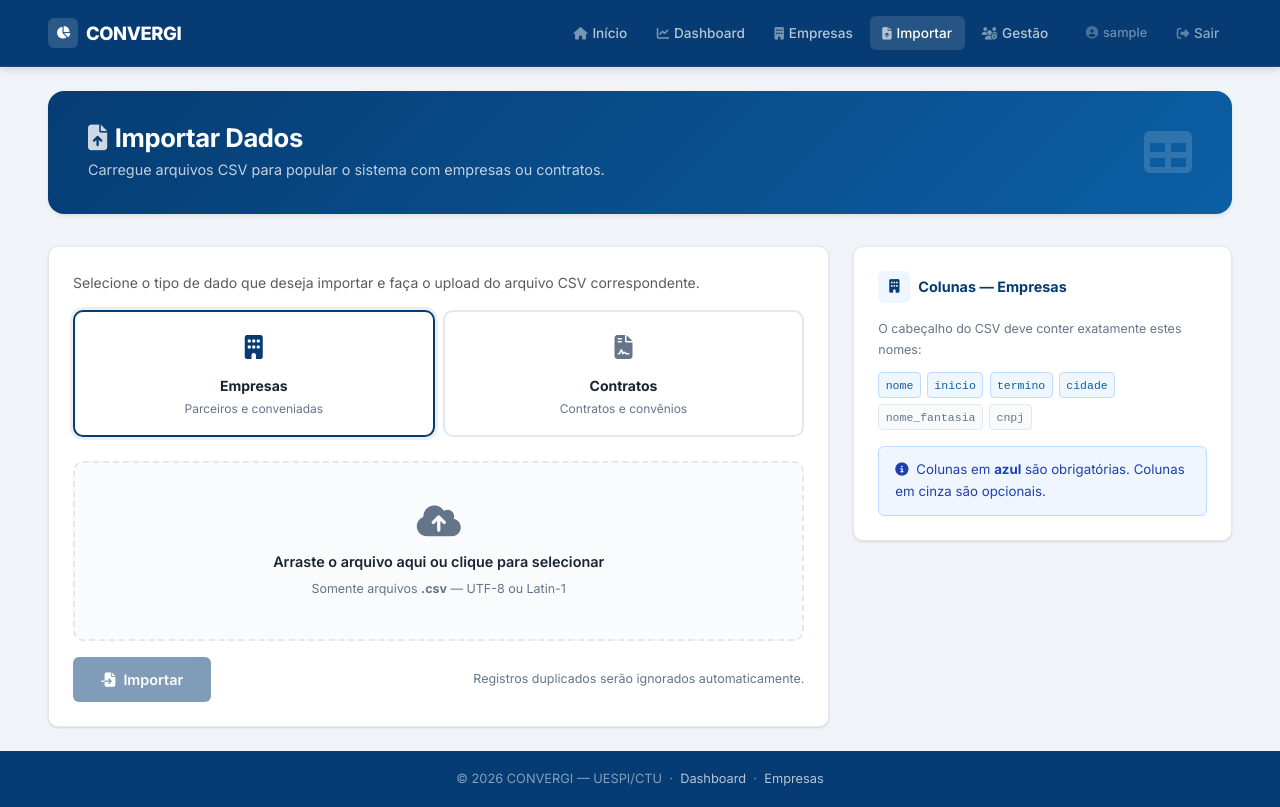
After one commit to IsaacRaffs/CONVERGI, a Django app: page /importar/ in a window 1280 px wide. The commit adds this page. Run offline with Django 5.2, Linux system fonts and the light colour scheme; the visitor is signed in with stand-in values (Sample User, id 1).

Commit message:
feat: implementacao de importacao de dados via CSV com pandas

```diff
--- a/convergi_config/urls.py
+++ b/convergi_config/urls.py
@@ -1,6 +1,6 @@
 from django.contrib import admin
 from django.urls import path, include
-from core.views import listar_empresas, SearchView, Dashboard, home
+from core.views import listar_empresas, SearchView, Dashboard, home, importar_csv
 from user import views as user_view
 from django.conf import settings
 from django.conf.urls.static import static
@@ -13,6 +13,7 @@ urlpatterns = [
     path('empresas/', listar_empresas, name='empresas'),
     path('results/', SearchView.as_view(), name='search'),
 
+    path('importar/', importar_csv, name='importar'),
     path('register/', user_view.register, name='register'),
     path('', include('user.urls')),
 ] + static(settings.MEDIA_URL, document_root=settings.MEDIA_ROOT)
--- a/core/templates/core/base.html
+++ b/core/templates/core/base.html
@@ -366,6 +366,14 @@
                         <i class="fa-solid fa-building"></i>Empresas
                     </a>
                 </li>
+                {% if user.is_authenticated %}
+                <li class="nav-item">
+                    <a class="nav-link {% if request.resolver_match.url_name == 'importar' %}active{% endif %}"
+                       href="{% url 'importar' %}">
+                        <i class="fa-solid fa-file-arrow-up"></i>Importar
+                    </a>
+                </li>
+                {% endif %}
 
                 {% if user.is_authenticated %}
                 {% if user.is_staff %}
--- /dev/null
+++ b/core/templates/core/importar.html
@@ -0,0 +1,425 @@
+{% extends "core/base.html" %}
+{% load static %}
+
+{% block title %}CONVERGI — Importar Dados{% endblock %}
+
+{% block extra_styles %}
+.page-header {
+    background: linear-gradient(135deg, var(--c-primary) 0%, var(--c-secondary) 100%);
+    border-radius: var(--r-lg);
+    padding: 2rem 2.5rem;
+    color: #fff;
+    margin-bottom: 2rem;
+}
+.page-header h1 { color: #fff; font-size: 1.6rem; margin: 0; letter-spacing: -.4px; }
+.page-header p  { opacity: .75; margin: .3rem 0 0; font-size: .9rem; }
+
+/* Abas */
+.import-tabs {
+    display: flex;
+    gap: .5rem;
+    margin-bottom: 1.5rem;
+}
+.import-tab {
+    flex: 1;
+    padding: 1rem 1.25rem;
+    border-radius: var(--r-md);
+    border: 2px solid var(--c-border);
+    background: var(--c-surface);
+    cursor: pointer;
+    transition: border-color .15s, box-shadow .15s;
+    text-align: center;
+    user-select: none;
+}
+.import-tab:hover { border-color: var(--c-accent); }
+.import-tab.active {
+    border-color: var(--c-primary);
+    box-shadow: 0 0 0 3px rgba(6,60,115,.08);
+}
+.import-tab .tab-icon {
+    font-size: 1.5rem;
+    margin-bottom: .4rem;
+    color: var(--c-muted);
+    display: block;
+    transition: color .15s;
+}
+.import-tab.active .tab-icon { color: var(--c-primary); }
+.import-tab .tab-label {
+    font-size: .875rem;
+    font-weight: 700;
+    color: var(--c-text);
+    display: block;
+}
+.import-tab .tab-desc {
+    font-size: .75rem;
+    color: var(--c-muted);
+    display: block;
+    margin-top: .1rem;
+}
+
+/* Área de upload */
+.drop-zone {
+    border: 2px dashed var(--c-border);
+    border-radius: var(--r-md);
+    padding: 2.5rem 2rem;
+    text-align: center;
+    cursor: pointer;
+    transition: border-color .15s, background .15s;
+    background: #FAFBFC;
+    position: relative;
+}
+.drop-zone:hover, .drop-zone.dragover {
+    border-color: var(--c-accent);
+    background: #EFF6FF;
+}
+.drop-zone input[type="file"] {
+    position: absolute;
+    inset: 0;
+    opacity: 0;
+    cursor: pointer;
+    width: 100%;
+    height: 100%;
+}
+.drop-icon {
+    font-size: 2.2rem;
+    color: var(--c-muted);
+    margin-bottom: .75rem;
+    display: block;
+    transition: color .15s;
+}
+.drop-zone:hover .drop-icon { color: var(--c-accent); }
+.drop-filename {
+    font-size: .85rem;
+    font-weight: 600;
+    color: var(--c-primary);
+    margin-top: .5rem;
+    display: none;
+}
+
+/* Colunas esperadas */
+.col-tags {
+    display: flex;
+    flex-wrap: wrap;
+    gap: .4rem;
+    margin-top: .75rem;
+}
+.col-tag {
+    font-family: 'Courier New', monospace;
+    font-size: .72rem;
+    background: #EFF6FF;
+    color: var(--c-secondary);
+    border: 1px solid #BFDBFE;
+    border-radius: 4px;
+    padding: .2em .55em;
+}
+.col-tag.obrigatorio { background: #EFF6FF; }
+.col-tag.opcional    { background: #F8FAFC; color: var(--c-muted); border-color: var(--c-border); }
+
+/* Resultado */
+.result-card {
+    border-radius: var(--r-md);
+    padding: 1.5rem;
+    margin-top: 1.5rem;
+}
+.result-success { background: #D1FAE5; border: 1px solid #A7F3D0; }
+.result-warning { background: #FFF7ED; border: 1px solid #FED7AA; }
+
+.result-stat {
+    display: flex;
+    align-items: center;
+    gap: .75rem;
+    margin-bottom: .6rem;
+}
+.result-stat .stat-icon {
+    width: 32px; height: 32px;
+    border-radius: var(--r-sm);
+    display: flex; align-items: center; justify-content: center;
+    font-size: .9rem;
+    flex-shrink: 0;
+}
+.stat-ok   { background: #D1FAE5; color: #065F46; }
+.stat-skip { background: #FEF3C7; color: #92400E; }
+.stat-err  { background: #FEE2E2; color: #991B1B; }
+
+.error-list {
+    background: #FEE2E2;
+    border: 1px solid #FECACA;
+    border-radius: var(--r-sm);
+    padding: .75rem 1rem;
+    margin-top: .75rem;
+    max-height: 180px;
+    overflow-y: auto;
+}
+.error-list li {
+    font-size: .78rem;
+    color: #7F1D1D;
+    font-family: 'Courier New', monospace;
+    margin-bottom: .2rem;
+}
+
+.btn-import {
+    background: var(--c-primary);
+    color: #fff;
+    border: none;
+    border-radius: var(--r-sm);
+    font-family: var(--font);
+    font-size: .9rem;
+    font-weight: 600;
+    padding: .65rem 1.75rem;
+    cursor: pointer;
+    transition: background .15s, box-shadow .15s;
+}
+.btn-import:hover {
+    background: var(--c-secondary);
+    box-shadow: 0 4px 12px rgba(6,60,115,.25);
+}
+.btn-import:disabled {
+    opacity: .5;
+    cursor: not-allowed;
+}
+
+.info-box {
+    background: #EFF6FF;
+    border: 1px solid #BFDBFE;
+    border-radius: var(--r-sm);
+    padding: .75rem 1rem;
+    font-size: .83rem;
+    color: #1E40AF;
+}
+{% endblock %}
+
+{% block content %}
+<div class="container-fluid px-4 px-lg-5 py-4">
+
+    <!-- Header -->
+    <div class="page-header shadow-sm">
+        <div class="d-flex align-items-center justify-content-between">
+            <div>
+                <h1><i class="fa-solid fa-file-arrow-up me-2" style="opacity:.8"></i>Importar Dados</h1>
+                <p>Carregue arquivos CSV para popular o sistema com empresas ou contratos.</p>
+            </div>
+            <div class="d-none d-md-block text-end">
+                <i class="fa-solid fa-table" style="font-size:3rem;opacity:.15;color:#fff"></i>
+            </div>
+        </div>
+    </div>
+
+    <!-- Mensagens flash -->
+    {% for message in messages %}
+    <div class="info-box mb-3" style="background:#FEE2E2;border-color:#FECACA;color:#991B1B;">
+        <i class="fa-solid fa-circle-exclamation me-2"></i>{{ message }}
+    </div>
+    {% endfor %}
+
+    <div class="row g-4">
+
+        <!-- Coluna principal: upload -->
+        <div class="col-lg-8">
+            <div class="card">
+                <div class="card-body p-4">
+
+                    <p class="text-muted mb-3" style="font-size:.875rem;">
+                        Selecione o tipo de dado que deseja importar e faça o upload do arquivo CSV correspondente.
+                    </p>
+
+                    <!-- Abas de seleção -->
+                    <div class="import-tabs" id="tabsContainer">
+                        <div class="import-tab active" id="tab-empresas" onclick="selectTab('empresas')">
+                            <span class="tab-icon"><i class="fa-solid fa-building"></i></span>
+                            <span class="tab-label">Empresas</span>
+                            <span class="tab-desc">Parceiros e conveniadas</span>
+                        </div>
+                        <div class="import-tab" id="tab-contratos" onclick="selectTab('contratos')">
+                            <span class="tab-icon"><i class="fa-solid fa-file-contract"></i></span>
+                            <span class="tab-label">Contratos</span>
+                            <span class="tab-desc">Contratos e convênios</span>
+                        </div>
+                    </div>
+
+                    <!-- Formulário de upload -->
+                    <form method="POST" enctype="multipart/form-data" id="importForm">
+                        {% csrf_token %}
+                        <input type="hidden" name="tipo" id="tipoInput" value="empresas">
+
+                        <div class="drop-zone" id="dropZone">
+                            <input type="file" name="arquivo" id="arquivoInput"
+                                   accept=".csv" onchange="updateFilename(this)">
+                            <i class="fa-solid fa-cloud-arrow-up drop-icon"></i>
+                            <div style="font-size:.9rem;font-weight:600;color:var(--c-text)">
+                                Arraste o arquivo aqui ou clique para selecionar
+                            </div>
+                            <div style="font-size:.78rem;color:var(--c-muted);margin-top:.3rem">
+                                Somente arquivos <strong>.csv</strong> — UTF-8 ou Latin-1
+                            </div>
+                            <div class="drop-filename" id="dropFilename">
+                                <i class="fa-solid fa-file-csv me-1"></i><span id="filenameText"></span>
+                            </div>
+                        </div>
+
+                        <div class="d-flex align-items-center justify-content-between mt-3">
+                            <button type="submit" class="btn-import" id="submitBtn" disabled>
+                                <i class="fa-solid fa-file-import me-2"></i>Importar
+                            </button>
+                            <span style="font-size:.78rem;color:var(--c-muted)">
+                                Registros duplicados serão ignorados automaticamente.
+                            </span>
+                        </div>
+                    </form>
+
+                    <!-- Resultado da importação -->
+                    {% if resultado %}
+                    <div class="result-card {% if resultado.erros %}result-warning{% else %}result-success{% endif %}">
+                        <div style="font-size:.9rem;font-weight:700;color:var(--c-text);margin-bottom:1rem;">
+                            <i class="fa-solid fa-chart-bar me-2"></i>
+                            Resultado — {{ resultado.tipo }}
+                        </div>
+
+                        <div class="result-stat">
+                            <span class="stat-icon stat-ok"><i class="fa-solid fa-check"></i></span>
+                            <div>
+                                <div style="font-weight:700;font-size:1.1rem;color:#065F46">{{ resultado.importados }}</div>
+                                <div style="font-size:.78rem;color:var(--c-muted)">registro{{ resultado.importados|pluralize:"s" }} importado{{ resultado.importados|pluralize:"s" }}</div>
+                            </div>
+                        </div>
+
+                        {% if resultado.ignorados %}
+                        <div class="result-stat">
+                            <span class="stat-icon stat-skip"><i class="fa-solid fa-forward"></i></span>
+                            <div>
+                                <div style="font-weight:700;font-size:1.1rem;color:#92400E">{{ resultado.ignorados }}</div>
+                                <div style="font-size:.78rem;color:var(--c-muted)">ignorado{{ resultado.ignorados|pluralize:"s" }} (duplicados ou vazios)</div>
+                            </div>
+                        </div>
+                        {% endif %}
+
+                        {% if resultado.erros %}
+                        <div class="result-stat">
+                            <span class="stat-icon stat-err"><i class="fa-solid fa-triangle-exclamation"></i></span>
+                            <div>
+                                <div style="font-weight:700;font-size:1.1rem;color:#991B1B">{{ resultado.erros|length }}</div>
+                                <div style="font-size:.78rem;color:var(--c-muted)">erro{{ resultado.erros|length|pluralize:"s" }} ao processar linhas</div>
+                            </div>
+                        </div>
+                        <ul class="error-list">
+                            {% for erro in resultado.erros %}
+                            <li>{{ erro }}</li>
+                            {% endfor %}
+                        </ul>
+                        {% endif %}
+
+                        {% if resultado.importados > 0 %}
+                        <div class="mt-3">
+                            <a href="{% url 'dashboard' %}" class="btn-import" style="text-decoration:none;display:inline-block;">
+                                <i class="fa-solid fa-chart-line me-2"></i>Ver Dashboard
+                            </a>
+                        </div>
+                        {% endif %}
+                    </div>
+                    {% endif %}
+
+                </div>
+            </div>
+        </div>
+
+        <!-- Coluna lateral: referência de colunas -->
+        <div class="col-lg-4">
+
+            <!-- Card: Empresas -->
+            <div class="card mb-3" id="ref-empresas">
+                <div class="card-body p-4">
+                    <div class="d-flex align-items-center gap-2 mb-3">
+                        <div style="width:32px;height:32px;background:#EFF6FF;border-radius:var(--r-sm);display:flex;align-items:center;justify-content:center;color:var(--c-primary);font-size:.85rem;">
+                            <i class="fa-solid fa-building"></i>
+                        </div>
+                        <span class="section-title">Colunas — Empresas</span>
+                    </div>
+                    <p style="font-size:.78rem;color:var(--c-muted);margin-bottom:.75rem;">
+                        O cabeçalho do CSV deve conter exatamente estes nomes:
+                    </p>
+                    <div class="col-tags">
+                        <span class="col-tag obrigatorio">nome</span>
+                        <span class="col-tag obrigatorio">inicio</span>
+                        <span class="col-tag obrigatorio">termino</span>
+                        <span class="col-tag obrigatorio">cidade</span>
+                        <span class="col-tag opcional">nome_fantasia</span>
+                        <span class="col-tag opcional">cnpj</span>
+                    </div>
+                    <div class="info-box mt-3">
+                        <i class="fa-solid fa-circle-info me-1"></i>
+                        Colunas em <strong>azul</strong> são obrigatórias. Colunas em cinza são opcionais.
+                    </div>
+                </div>
+            </div>
+
+            <!-- Card: Contratos -->
+            <div class="card" id="ref-contratos" style="display:none">
+                <div class="card-body p-4">
+                    <div class="d-flex align-items-center gap-2 mb-3">
+                        <div style="width:32px;height:32px;background:#EFF6FF;border-radius:var(--r-sm);display:flex;align-items:center;justify-content:center;color:var(--c-primary);font-size:.85rem;">
+                            <i class="fa-solid fa-file-contract"></i>
+                        </div>
+                        <span class="section-title">Colunas — Contratos</span>
+                    </div>
+                    <p style="font-size:.78rem;color:var(--c-muted);margin-bottom:.75rem;">
+                        O cabeçalho do CSV deve conter exatamente estes nomes:
+                    </p>
+                    <div class="col-tags">
+                        <span class="col-tag obrigatorio">numero</span>
+                        <span class="col-tag obrigatorio">tipo</span>
+                        <span class="col-tag obrigatorio">objeto</span>
+                        <span class="col-tag obrigatorio">fornecedor</span>
+                        <span class="col-tag obrigatorio">responsavel</span>
+                        <span class="col-tag obrigatorio">valor</span>
+                        <span class="col-tag obrigatorio">data_inicio</span>
+                        <span class="col-tag obrigatorio">data_fim</span>
+                        <span class="col-tag opcional">status</span>
+                    </div>
+                    <div class="info-box mt-3" style="margin-bottom:.6rem">
+                        <i class="fa-solid fa-calendar me-1"></i>
+                        Datas no formato <strong>DD/MM/AAAA</strong>.
+                    </div>
+                    <div class="info-box">
+                        <i class="fa-solid fa-tag me-1"></i>
+                        <strong>tipo:</strong> CONTRATO ou CONVENIO<br>
+                        <strong>status:</strong> ATIVO, ENCERRADO ou CANCELADO
+                    </div>
+                </div>
+            </div>
+
+        </div>
+    </div>
+</div>
+
+<script>
+function selectTab(tipo) {
+    document.getElementById('tipoInput').value = tipo;
+
+    document.getElementById('tab-empresas').classList.toggle('active', tipo === 'empresas');
+    document.getElementById('tab-contratos').classList.toggle('active', tipo === 'contratos');
+
+    document.getElementById('ref-empresas').style.display  = tipo === 'empresas'  ? '' : 'none';
+    document.getElementById('ref-contratos').style.display = tipo === 'contratos' ? '' : 'none';
+}
+
+function updateFilename(input) {
+    const nameEl  = document.getElementById('filenameText');
+    const labelEl = document.getElementById('dropFilename');
+    const btn     = document.getElementById('submitBtn');
+
+    if (input.files && input.files[0]) {
+        nameEl.textContent = input.files[0].name;
+        labelEl.style.display = 'block';
+        btn.disabled = false;
+    } else {
+        labelEl.style.display = 'none';
+        btn.disabled = true;
+    }
+}
+
+// drag & drop visual feedback
+const dz = document.getElementById('dropZone');
+dz.addEventListener('dragover',  e => { e.preventDefault(); dz.classList.add('dragover'); });
+dz.addEventListener('dragleave', () => dz.classList.remove('dragover'));
+dz.addEventListener('drop',      e => { e.preventDefault(); dz.classList.remove('dragover'); });
+</script>
+{% endblock %}
--- a/core/views.py
+++ b/core/views.py
@@ -1,13 +1,15 @@
-from django.shortcuts import render
+from django.shortcuts import render, redirect
 from django.core.paginator import Paginator, EmptyPage, PageNotAnInteger
 from django.views.generic.list import ListView
 from django.db.models import Sum
 from django.contrib import messages
 from django.contrib.auth import login, authenticate, logout
+from django.contrib.auth.decorators import login_required
 
 from .models import Empresa, Contrato
 
 from datetime import date, timedelta
+import pandas as pd
 
 
 # página que contém o sobre nós e o propósito
@@ -100,3 +102,120 @@ def Dashboard(request):
     }
 
     return render(request, "core/dashboard.html", context)
+
+
+@login_required
+def importar_csv(request):
+    resultado = None
+
+    if request.method == 'POST':
+        tipo = request.POST.get('tipo')
+        arquivo = request.FILES.get('arquivo')
+
+        if not arquivo:
+            messages.error(request, 'Nenhum arquivo selecionado.')
+            return redirect('importar')
+
+        # tenta utf-8, cai para latin-1
+        try:
+            df = pd.read_csv(arquivo, encoding='utf-8')
+        except UnicodeDecodeError:
+            arquivo.seek(0)
+            try:
+                df = pd.read_csv(arquivo, encoding='latin-1')
+            except Exception as e:
+                messages.error(request, f'Erro ao ler o arquivo: {e}')
+                return redirect('importar')
+        except Exception as e:
+            messages.error(request, f'Erro ao ler o arquivo: {e}')
+            return redirect('importar')
+
+        df.columns = df.columns.str.strip().str.lower()
+        importados, ignorados, erros = 0, 0, []
+
+        if tipo == 'empresas':
+            obrigatorios = ['nome', 'inicio', 'termino', 'cidade']
+            faltando = [c for c in obrigatorios if c not in df.columns]
+            if faltando:
+                messages.error(request, f'Colunas obrigatórias não encontradas: {", ".join(faltando)}')
+                return redirect('importar')
+
+            for i, row in df.iterrows():
+                try:
+                    nome = str(row.get('nome', '')).strip()
+                    if not nome or nome.lower() == 'nan':
+                        ignorados += 1
+                        continue
+                    if Empresa.objects.filter(nome__iexact=nome).exists():
+                        ignorados += 1
+                        continue
+                    Empresa.objects.create(
+                        nome=nome,
+                        inicio=str(row.get('inicio', '')).strip(),
+                        termino=str(row.get('termino', '')).strip(),
+                        cidade=str(row.get('cidade', '')).strip(),
+                        nome_fantasia=str(row.get('nome_fantasia', '')).strip() if pd.notna(row.get('nome_fantasia')) else '',
+                        cnpj=str(row.get('cnpj', '')).strip() if pd.notna(row.get('cnpj')) else '',
+                    )
+                    importados += 1
+                except Exception as e:
+                    erros.append(f'Linha {i + 2}: {e}')
+
+        elif tipo == 'contratos':
+            obrigatorios = ['numero', 'tipo', 'objeto', 'fornecedor', 'responsavel', 'valor', 'data_inicio', 'data_fim']
+            faltando = [c for c in obrigatorios if c not in df.columns]
+            if faltando:
+                messages.error(request, f'Colunas obrigatórias não encontradas: {", ".join(faltando)}')
+                return redirect('importar')
+
+            for i, row in df.iterrows():
+                try:
+                    numero = str(row.get('numero', '')).strip()
+                    if not numero or numero.lower() == 'nan':
+                        ignorados += 1
+                        continue
+                    if Contrato.objects.filter(numero__iexact=numero).exists():
+                        ignorados += 1
+                        continue
+
+                    data_inicio = pd.to_datetime(row['data_inicio'], dayfirst=True).date()
+                    data_fim = pd.to_datetime(row['data_fim'], dayfirst=True).date()
+
+                    valor_str = str(row['valor']).strip().replace('.', '').replace(',', '.')
+                    valor = float(valor_str)
+
+                    tipo_val = str(row.get('tipo', 'CONTRATO')).strip().upper()
+                    if tipo_val not in ['CONTRATO', 'CONVENIO']:
+                        tipo_val = 'CONTRATO'
+
+                    status_val = str(row.get('status', 'ATIVO')).strip().upper()
+                    if status_val not in ['ATIVO', 'ENCERRADO', 'CANCELADO']:
+                        status_val = 'ATIVO'
+
+                    Contrato.objects.create(
+                        numero=numero,
+                        tipo=tipo_val,
+                        objeto=str(row.get('objeto', '')).strip(),
+                        fornecedor=str(row.get('fornecedor', '')).strip(),
+                        responsavel=str(row.get('responsavel', '')).strip(),
+                        valor=valor,
+                        data_inicio=data_inicio,
+                        data_fim=data_fim,
+                        status=status_val,
+                    )
+                    importados += 1
+                except Exception as e:
+                    erros.append(f'Linha {i + 2}: {e}')
+
+        else:
+            messages.error(request, 'Tipo de importação inválido.')
+            return redirect('importar')
+
+        resultado = {
+            'tipo': 'Empresas' if tipo == 'empresas' else 'Contratos',
+            'importados': importados,
+            'ignorados': ignorados,
+            'erros': erros,
+        }
+
+    return render(request, 'core/importar.html', {'resultado': resultado})
```
